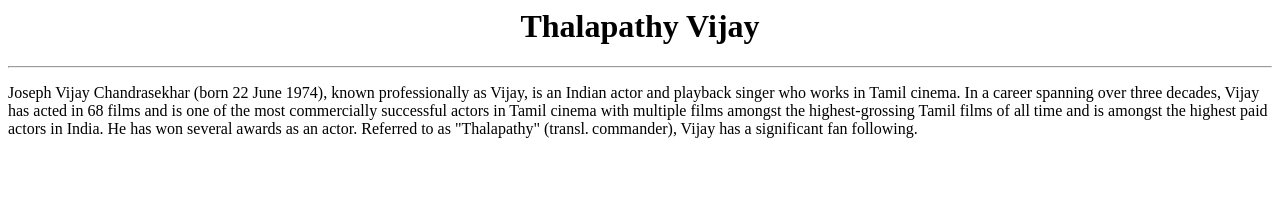
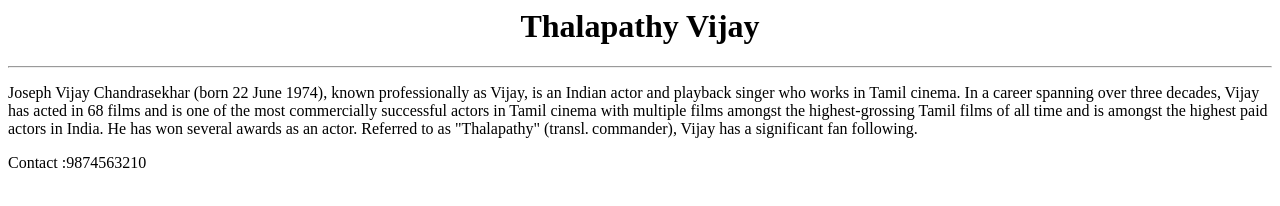
Before and after one commit to Abi-MS/HtmlExamples, a plain HTML site: page Index.html in a window 1280 px wide. Drawn offline with Linux system fonts and the light colour scheme.

Commit message:
modified

```diff
--- a/Index.html
+++ b/Index.html
@@ -4,3 +4,4 @@
 <hr>
 
 <p>Joseph Vijay Chandrasekhar (born 22 June 1974), known professionally as Vijay, is an Indian actor and playback singer who works in Tamil cinema. In a career spanning over three decades, Vijay has acted in 68 films and is one of the most commercially successful actors in Tamil cinema with multiple films amongst the highest-grossing Tamil films of all time and is amongst the highest paid actors in India. He has won several awards as an actor. Referred to as "Thalapathy" (transl. commander), Vijay has a significant fan following.</p>
+<P>Contact :9874563210 </P>
```
